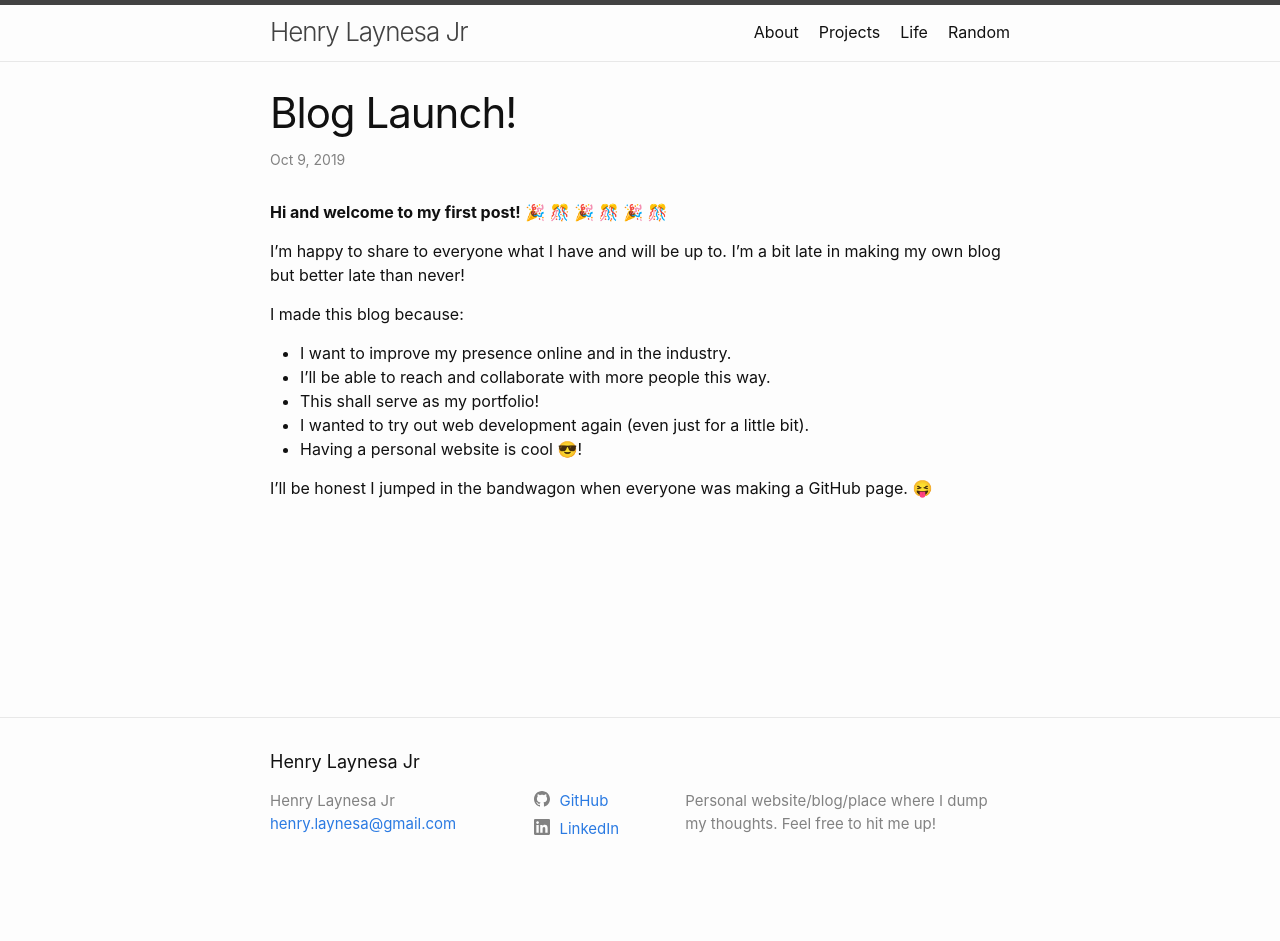
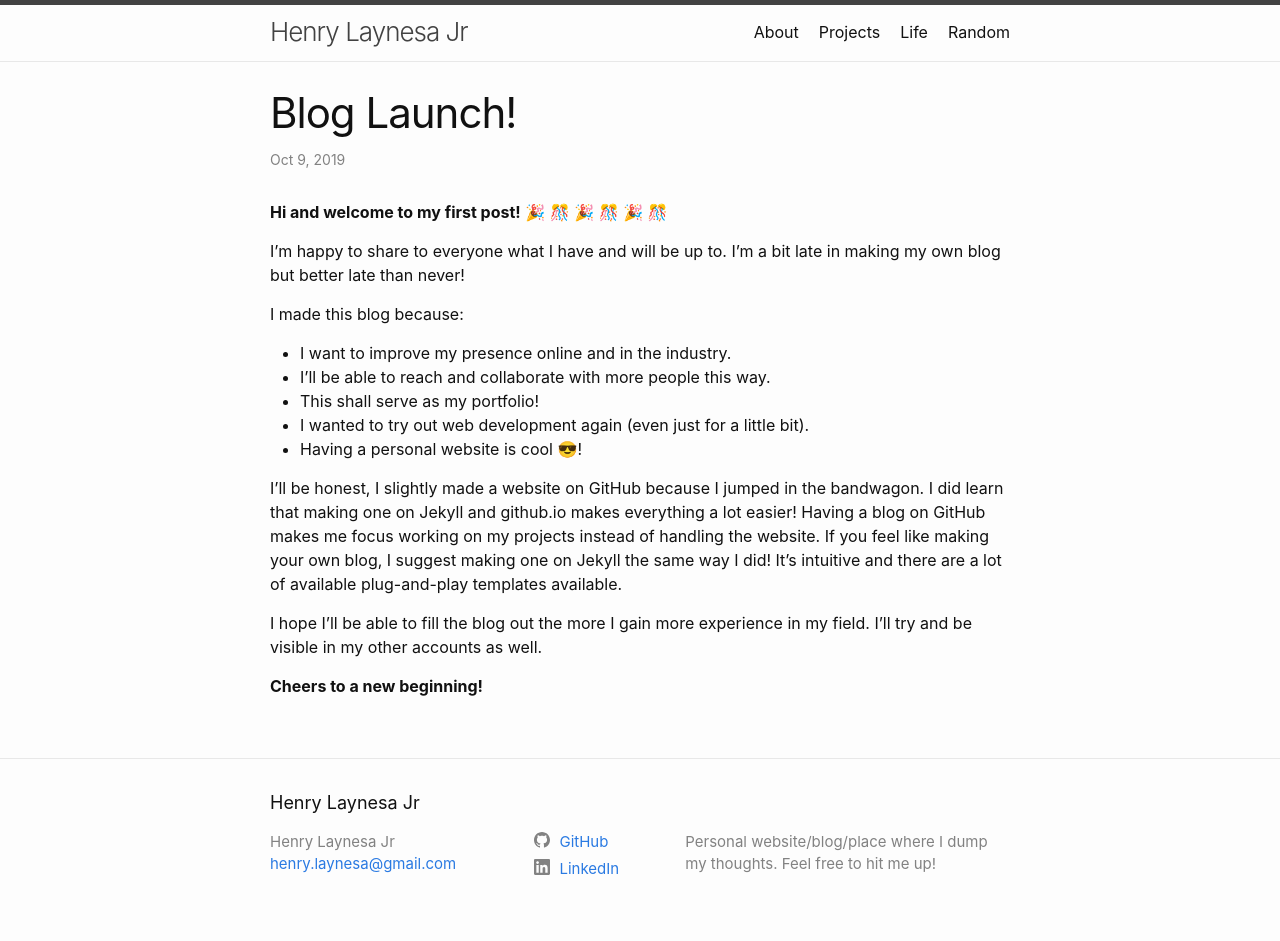
Before and after one commit to henrylaynesa/henrylaynesa.github.io, a Jekyll site: the page built from life/_posts/2019-10-9-blog-launch.md, in a window 1280 px wide. Built offline with Jekyll 4.4.1, drawn with Linux system fonts in a browser that asks for light colours; emoji names are drawn with the system emoji font; before the commit the page ends 900 px from its top, so only the background shows below that.

Commit message:
Added blog-launch post

```diff
--- a/life/_posts/2019-10-9-blog-launch.md
+++ b/life/_posts/2019-10-9-blog-launch.md
@@ -17,4 +17,8 @@ I made this blog because:
 - I wanted to try out web development again (even just for a little bit).
 - Having a personal website is cool :sunglasses:!
 
-I'll be honest I jumped in the bandwagon when everyone was making a GitHub page. :stuck_out_tongue_closed_eyes:
+I'll be honest, I slightly made a website on GitHub because I jumped in the bandwagon. I did learn that making one on Jekyll and github.io makes everything a lot easier! Having a blog on GitHub makes me focus working on my projects instead of handling the website. If you feel like making your own blog, I suggest making one on Jekyll the same way I did! It's intuitive and there are a lot of available plug-and-play templates available.
+
+I hope I'll be able to fill the blog out the more I gain more experience in my field. I'll try and be visible in my other accounts as well.
+
+**Cheers to a new beginning!**
```
